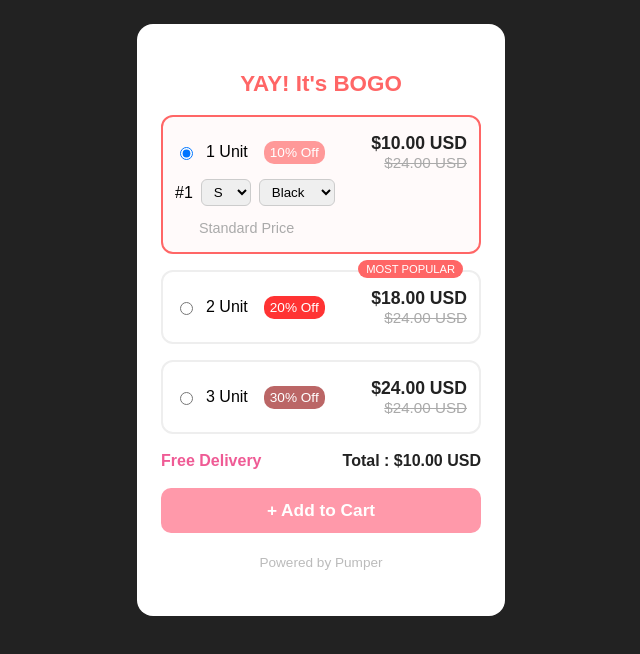
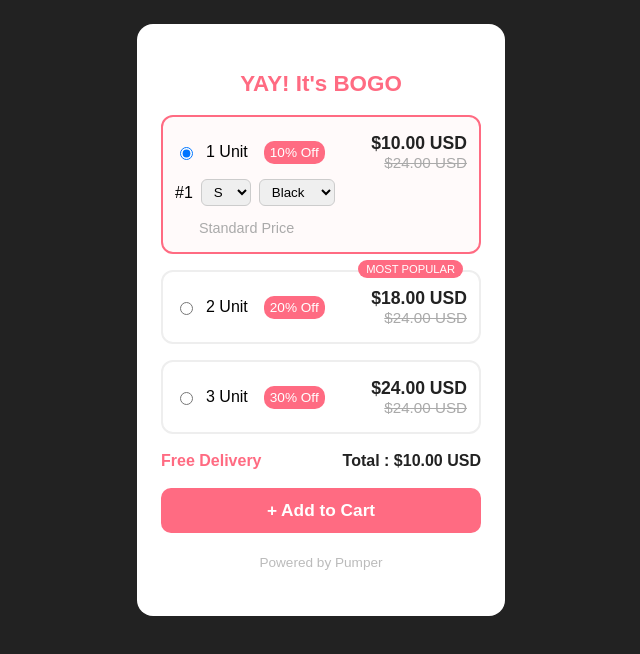
Before and after one commit to JegdishInovark/bogo-offer-box, a plain HTML site: page index.html in a window 1280 px wide. Shown: the whole page, without its empty margins (319-959 px from the left). Drawn offline with Linux system fonts and the light colour scheme.

Commit message:
fix: color change

```diff
--- a/styles.css
+++ b/styles.css
@@ -13,7 +13,7 @@ body {
 
 h1 {
   text-align: center;
-  color: #f66;
+  color: #ff6b82;
   margin-bottom: 18px;
   font-size: 1.4em;
 }
@@ -31,7 +31,7 @@ h1 {
 
 .offer-card.selected,
 .offer-card:has(input:checked) {
-  border: 2px solid #f66;
+  border: 2px solid #ff6b82;
   background: #fffafa;
 }
 
@@ -50,20 +50,20 @@ h1 {
 }
 
 .pink {
-  background: #f99;
+  background: #ff6b82;
 }
 .red {
-  background: #f33;
+  background: #ff6b82;
 }
 .purple {
-  background: #b66;
+  background: #ff6b82;
 }
 
 .most-popular {
   position: absolute;
   top: -12px;
   right: 16px;
-  background: #f66;
+  background: #ff6b82;
   color: #fff;
   font-size: 0.7em;
   padding: 3px 8px;
@@ -110,7 +110,7 @@ h1 {
 }
 
 .free-delivery {
-  color: #ef5b95;
+  color: #ff6b82;
   font-weight: 600;
 }
 
@@ -120,7 +120,7 @@ h1 {
 }
 
 .add-cart {
-  background: #ff99aa;
+  background: #ff6b82;
   color: #fff;
   border: none;
   padding: 12px 0;
@@ -134,7 +134,7 @@ h1 {
 }
 
 .add-cart:hover {
-  background: #e74585;
+  background: #ff6b82;
 }
 
 .powered {
```
